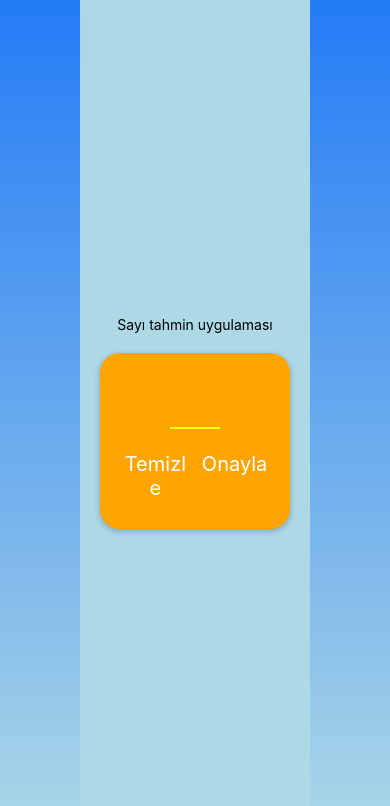
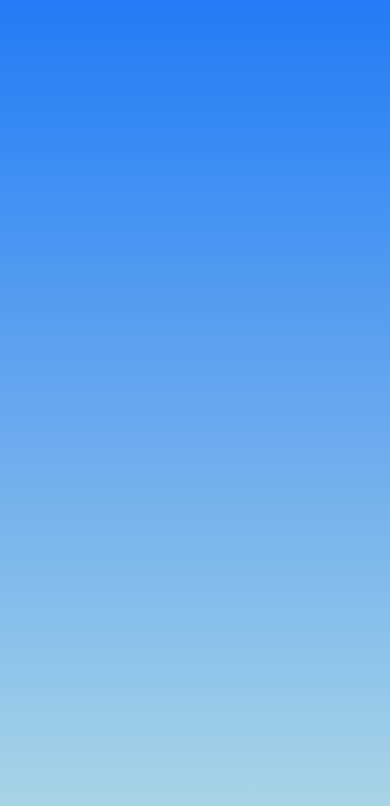
Before and after one commit to UtkuHazarGel/SayiBulma, a React Native app in the folder oyun/: screen / in a window 390 px wide. Shown: the top 806 px of the page. Built offline with nearby package versions, Linux system fonts and the light colour scheme.

Commit message:
sayı girildiğinde game screen e gidiyor.

```diff
--- a/oyun/App.js
+++ b/oyun/App.js
@@ -1,9 +1,20 @@
 import { StatusBar } from "expo-status-bar";
 import { StyleSheet, ImageBackground } from "react-native";
 import GameStartScreen from "./screens/GameStartScreen";
+import GameScreen from "./screens/GameScreen";
 import { LinearGradient } from "expo-linear-gradient";
+import { useState } from "react";
 
 export default function App() {
+  const [userNumber, setUserNumber] = useState(null);
+  function sendedNumberHandler(sendedNumber) {
+    setUserNumber(sendedNumber);
+  }
+
+  let screen = <GameStartScreen onSendNumber={sendedNumberHandler} />;
+  if (userNumber) {
+    screen = <GameScreen />;
+  }
   return (
     <LinearGradient
       style={styles.container}
@@ -12,9 +23,8 @@ export default function App() {
       <ImageBackground
         style={styles.container}
         source={require("./assets/back.png")}
-      imageStyle={styles.backImage}>
-        <GameStartScreen />
-      </ImageBackground>
+        imageStyle={styles.backImage}
+      ></ImageBackground>
     </LinearGradient>
   );
 }
@@ -26,9 +36,7 @@ const styles = StyleSheet.create({
     alignItems: "center",
     justifyContent: "center",
   },
-  backImage:{
-    opacity:0.0,
-
-
-  }
+  backImage: {
+    opacity: 0.0,
+  },
 });
--- a/oyun/screens/GameStartScreen.js
+++ b/oyun/screens/GameStartScreen.js
@@ -2,7 +2,7 @@ import { StyleSheet, Text, TextInput, View, Alert } from "react-native";
 import React, { useState } from "react";
 import CustomButton from "../components/CustomButton";
 
-export default function GameStartScreen() {
+export default function GameStartScreen({onSendNumber}) {
   const [enteredNumber, setEnteredNumber] = useState("");
   function resetHandler() {
     setEnteredNumber("");
@@ -13,10 +13,12 @@ export default function GameStartScreen() {
       Alert.alert("Geçersiz Sayı!", "Sayı 0 ile 100 arasında olmalıdır", [
         { text: "Tamam", style: "destructive", onPress: resetHandler },
       ]);
+      return;
     }
+    onSendNumber(chosenNumber)
   }
   function numberHandler(text) {
-    console.log(text);
+
     setEnteredNumber(text);
   }
 
```
